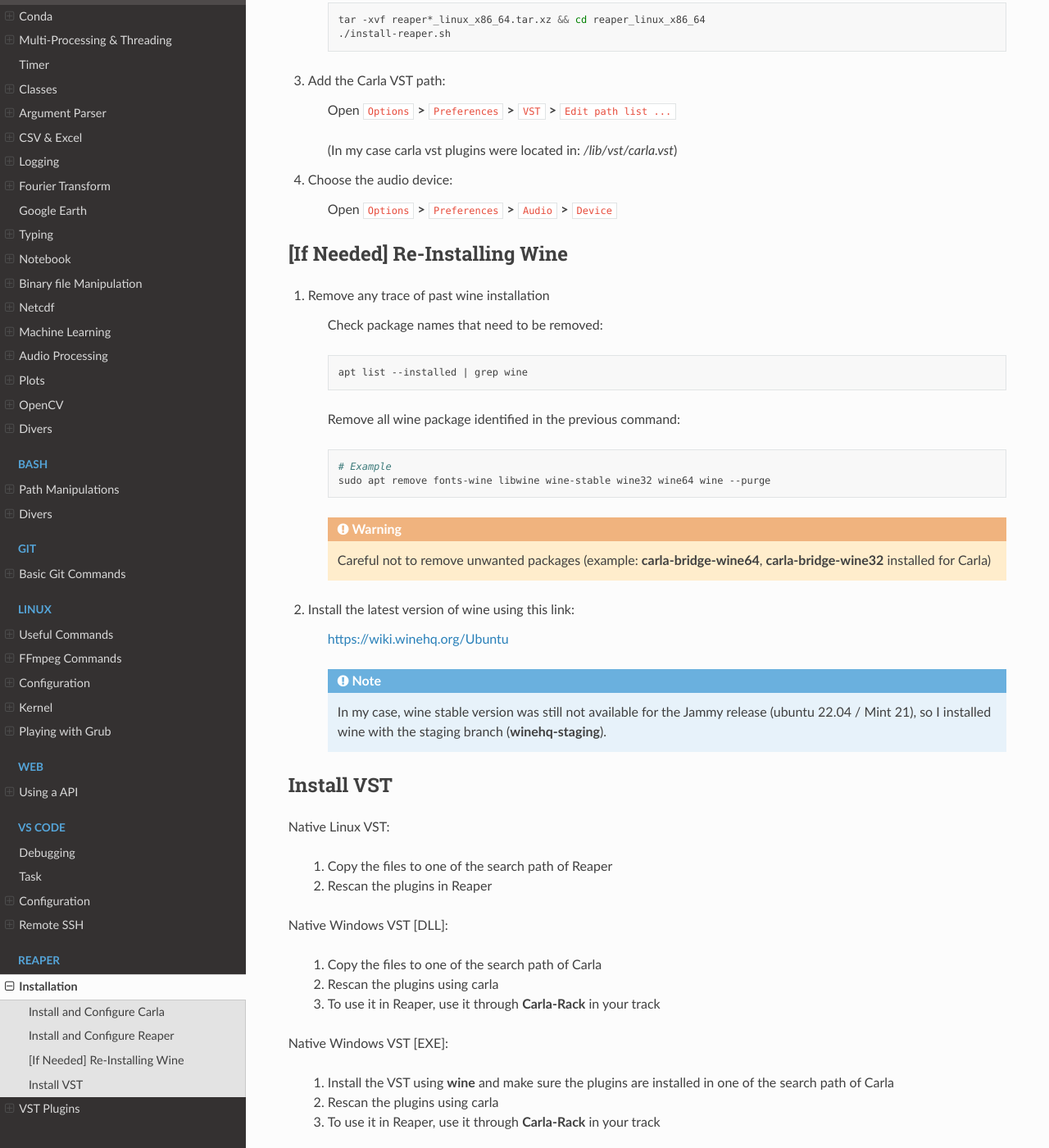
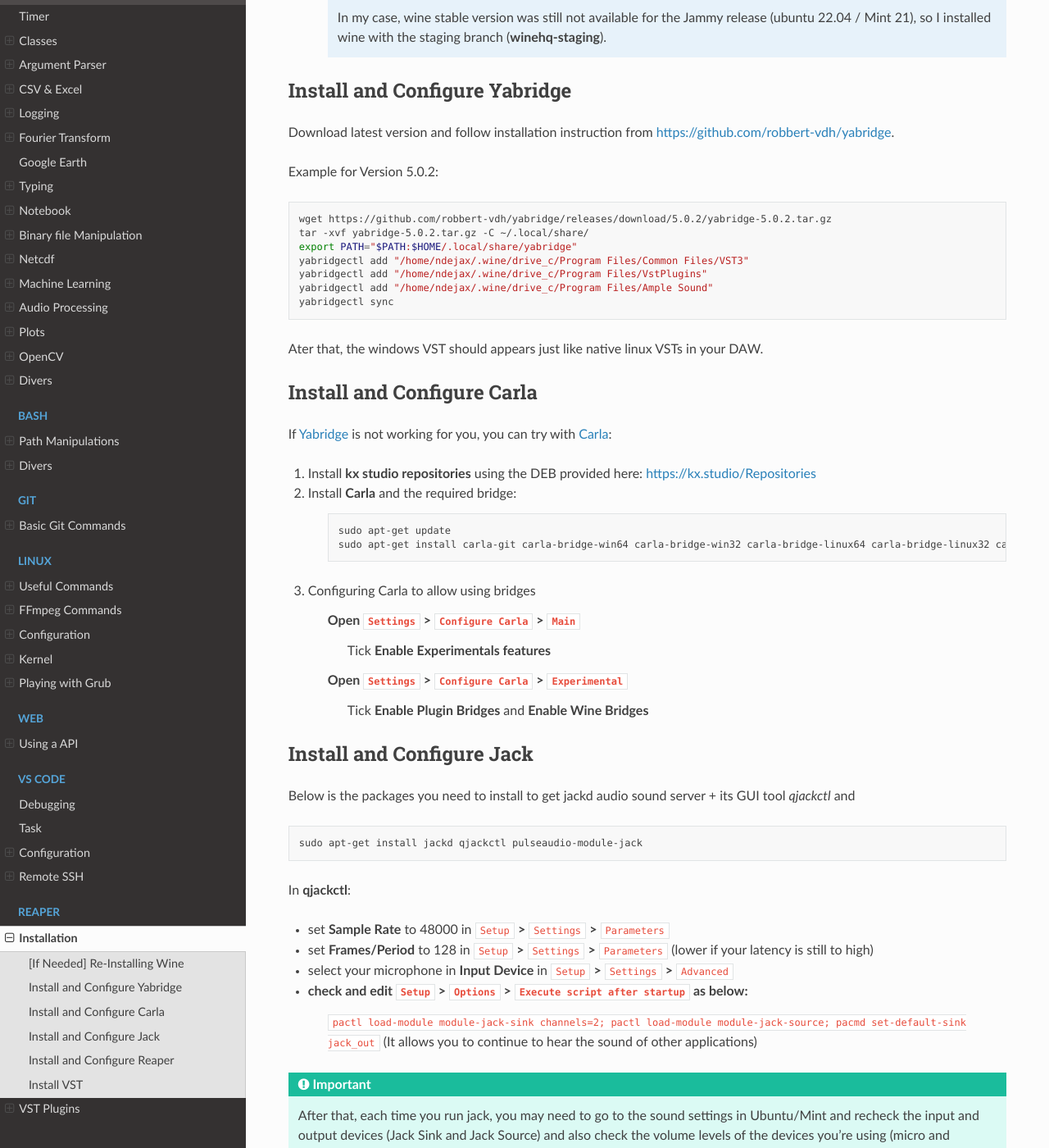
Before and after one commit to Niicoo/algolisto, a Sphinx documentation site: the page built from docs/source/reaper/installation.rst, in a window 1280 px wide and 1400 px high, scrolled down 786 px. Shown: the whole window at 82% size. Built offline with Sphinx 7.4.7 and the Read the Docs theme 2.0.0, drawn with Linux system fonts in a browser that asks for light colours; some of the changed text lies outside the part shown.

Commit message:
Yabridge and Jack instructions

```diff
--- a/docs/source/reaper/installation.rst
+++ b/docs/source/reaper/installation.rst
@@ -1,54 +1,7 @@
 Installation
 ============
 
-This tutorial shows how to install and configure `Reaper <https://www.reaper.fm/>`_ and `Carla <https://kx.studio/Applications:Carla>`_ in order to get a working DAW with both Linux VST and windows VST.
-
-
-Install and Configure Carla
-###########################
-
-To be able to use Windows VST working, you will need to install and configure `Carla <https://kx.studio/Applications:Carla>`_.
-
-#. Install **kx studio repositories** using the DEB provided here: https://kx.studio/Repositories
-
-#. Install **Carla** and the required bridge:
-
-    .. code-block:: bash
-
-        sudo apt-get update
-        sudo apt-get install carla-git carla-bridge-win64 carla-bridge-win32 carla-bridge-linux64 carla-bridge-linux32 carla-bridge-wine64 carla-bridge-wine32
-
-#. Configuring Carla to allow using bridges
-
-    Open ``Settings`` **>** ``Configure Carla`` **>** ``Main``
-        Tick **Enable Experimentals features**
-
-    Open ``Settings`` **>** ``Configure Carla`` **>** ``Experimental``
-        Tick **Enable Plugin Bridges** and **Enable Wine Bridges**
-
-
-Install and Configure Reaper
-############################
-
-
-#. Download Linux x64 linux binaries in Reaper website: https://www.reaper.fm/
-
-#. Install it running the following commands:
-
-    .. code-block:: bash
-
-        tar -xvf reaper*_linux_x86_64.tar.xz && cd reaper_linux_x86_64
-        ./install-reaper.sh
-
-#. Add the Carla VST path:
-
-    Open ``Options`` **>** ``Preferences`` **>** ``VST`` **>** ``Edit path list ...``
-
-    (In my case carla vst plugins were located in: `/lib/vst/carla.vst`)
-
-#. Choose the audio device:
-
-    Open ``Options`` **>** ``Preferences`` **>** ``Audio`` **>** ``Device``
+This tutorial shows how to install and configure `Reaper <https://www.reaper.fm/>`_ and `Yabridge <https://github.com/robbert-vdh/yabridge>`_ (or `Carla <https://kx.studio/Applications:Carla>`_) in order to get a working DAW with both Linux VST and windows VST.
 
 
 [If Needed] Re-Installing Wine
@@ -80,6 +33,108 @@
         In my case, wine stable version was still not available for the Jammy release (ubuntu 22.04 / Mint 21), so I installed wine with the staging branch (**winehq-staging**).
 
 
+Install and Configure Yabridge
+##############################
+
+Download latest version and follow installation instruction from https://github.com/robbert-vdh/yabridge.
+
+Example for Version 5.0.2:
+
+.. code-block:: bash
+
+    wget https://github.com/robbert-vdh/yabridge/releases/download/5.0.2/yabridge-5.0.2.tar.gz
+    tar -xvf yabridge-5.0.2.tar.gz -C ~/.local/share/
+    export PATH="$PATH:$HOME/.local/share/yabridge"
+    yabridgectl add "/home/ndejax/.wine/drive_c/Program Files/Common Files/VST3"
+    yabridgectl add "/home/ndejax/.wine/drive_c/Program Files/VstPlugins"
+    yabridgectl add "/home/ndejax/.wine/drive_c/Program Files/Ample Sound"
+    yabridgectl sync
+
+Ater that, the windows VST should appears just like native linux VSTs in your DAW.
+
+
+Install and Configure Carla
+###########################
+
+If `Yabridge <https://github.com/robbert-vdh/yabridge>`_ is not working for you, you can try with `Carla <https://kx.studio/Applications:Carla>`_:
+
+#. Install **kx studio repositories** using the DEB provided here: https://kx.studio/Repositories
+
+#. Install **Carla** and the required bridge:
+
+    .. code-block:: bash
+
+        sudo apt-get update
+        sudo apt-get install carla-git carla-bridge-win64 carla-bridge-win32 carla-bridge-linux64 carla-bridge-linux32 carla-bridge-wine64 carla-bridge-wine32
+
+#. Configuring Carla to allow using bridges
+
+    Open ``Settings`` **>** ``Configure Carla`` **>** ``Main``
+        Tick **Enable Experimentals features**
+
+    Open ``Settings`` **>** ``Configure Carla`` **>** ``Experimental``
+        Tick **Enable Plugin Bridges** and **Enable Wine Bridges**
+
+
+Install and Configure Jack
+##########################
+
+Below is the packages you need to install to get jackd audio sound server + its GUI tool `qjackctl` and
+
+.. code-block:: bash
+
+    sudo apt-get install jackd qjackctl pulseaudio-module-jack
+
+In **qjackctl**:
+
+- set **Sample Rate** to 48000 in ``Setup`` **>** ``Settings`` **>** ``Parameters``
+- set **Frames/Period** to 128 in ``Setup`` **>** ``Settings`` **>** ``Parameters`` (lower if your latency is still to high)
+- select your microphone in **Input Device** in ``Setup`` **>** ``Settings`` **>** ``Advanced``
+- check and edit ``Setup`` **>** ``Options`` **>** ``Execute script after startup`` as below:
+    :code:`pactl load-module module-jack-sink channels=2; pactl load-module module-jack-source; pacmd set-default-sink jack_out`
+    (It allows you to continue to hear the sound of other applications)
+
+.. important::
+    After that, each time you run jack, you may need to go to the sound settings in Ubuntu/Mint and recheck the input and output devices (Jack Sink and Jack Source) and also check the volume levels of the devices you're using (micro and speakers).
+
+
+After Launching Reaper, you should get a graph like that:
+
+.. image:: /assets/reaper/installation/graph_qjackctl.png
+    :width: 400pt
+
+In my case the system playback 1 and 2 correspond to the jack output of my laptop and playback 3 and 4 correspond to my laptop internal speakers.
+
+
+
+Install and Configure Reaper
+############################
+
+#. Download Linux x64 linux binaries in Reaper website: https://www.reaper.fm/
+
+#. Install it running the following commands:
+
+    .. code-block:: bash
+
+        tar -xvf reaper*_linux_x86_64.tar.xz && cd reaper_linux_x86_64
+        ./install-reaper.sh
+
+#. Add the Carla VST path:
+
+    Open ``Options`` **>** ``Preferences`` **>** ``VST`` **>** ``Edit path list ...``
+
+    (If you're using carla, the plugins in my case were located in: `/lib/vst/carla.vst`)
+
+#. Choose the audio device:
+
+    Open ``Options`` **>** ``Preferences`` **>** ``Audio`` **>** ``Device``
+    Check ``Auto-start Jackd``
+
+    .. note::
+        If you still want to hear the sound from the rest of the applications (Pulse Audio), you first need to start jack using ``qjackctl`` (configured previously) before launching Reaper.
+
+
+
 Install VST
 ###########
 
@@ -90,15 +145,16 @@
 
 Native Windows VST [DLL]:
 
-    #. Copy the files to one of the search path of Carla
-    #. Rescan the plugins using carla
-    #. To use it in Reaper, use it through **Carla-Rack** in your track
+    #. Copy the files to one of the search path of Yabridge/Carla
+    #. Rescan the plugins in Yabridge/Carla
+    #. [Carla only] use it through **Carla-Rack** in your track
 
 Native Windows VST [EXE]:
 
-    #. Install the VST using **wine** and make sure the plugins are installed in one of the search path of Carla
-    #. Rescan the plugins using carla
-    #. To use it in Reaper, use it through **Carla-Rack** in your track
+    #. Install the VST using **wine**
+    #. If required, add the VST path in Yabridge/Carla
+    #. Rescan the plugins in Yabridge/Carla
+    #. [Carla only] use it through **Carla-Rack** in your track
 
 
 ------------------------------------------------------------
@@ -108,3 +164,4 @@
 - Wine installation: https://wiki.winehq.org/Ubuntu
 - Reaper: https://www.reaper.fm/
 - Carla: https://kx.studio/Applications:Carla
+- Yabridge: https://github.com/robbert-vdh/yabridge
```
Also changed, not shown: docs/source/assets/reaper/installation/graph_qjackctl.png (added).
